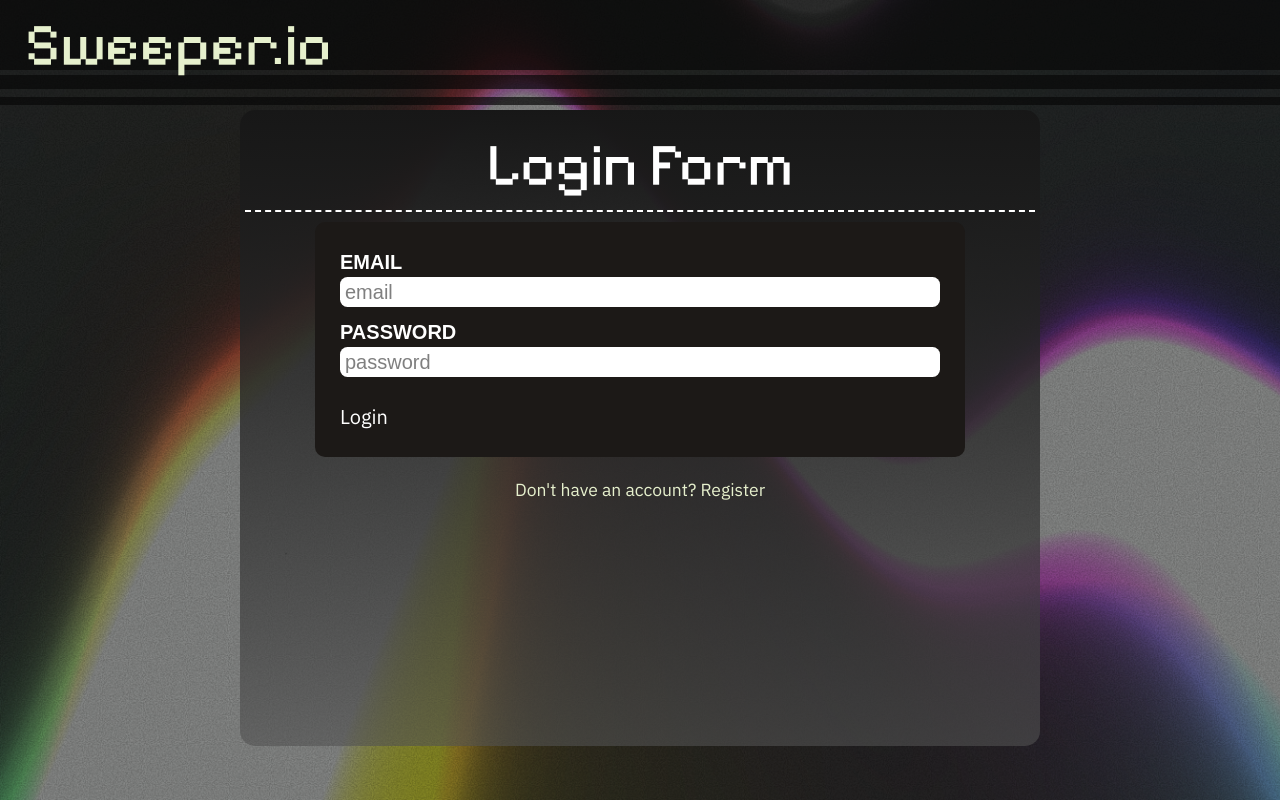
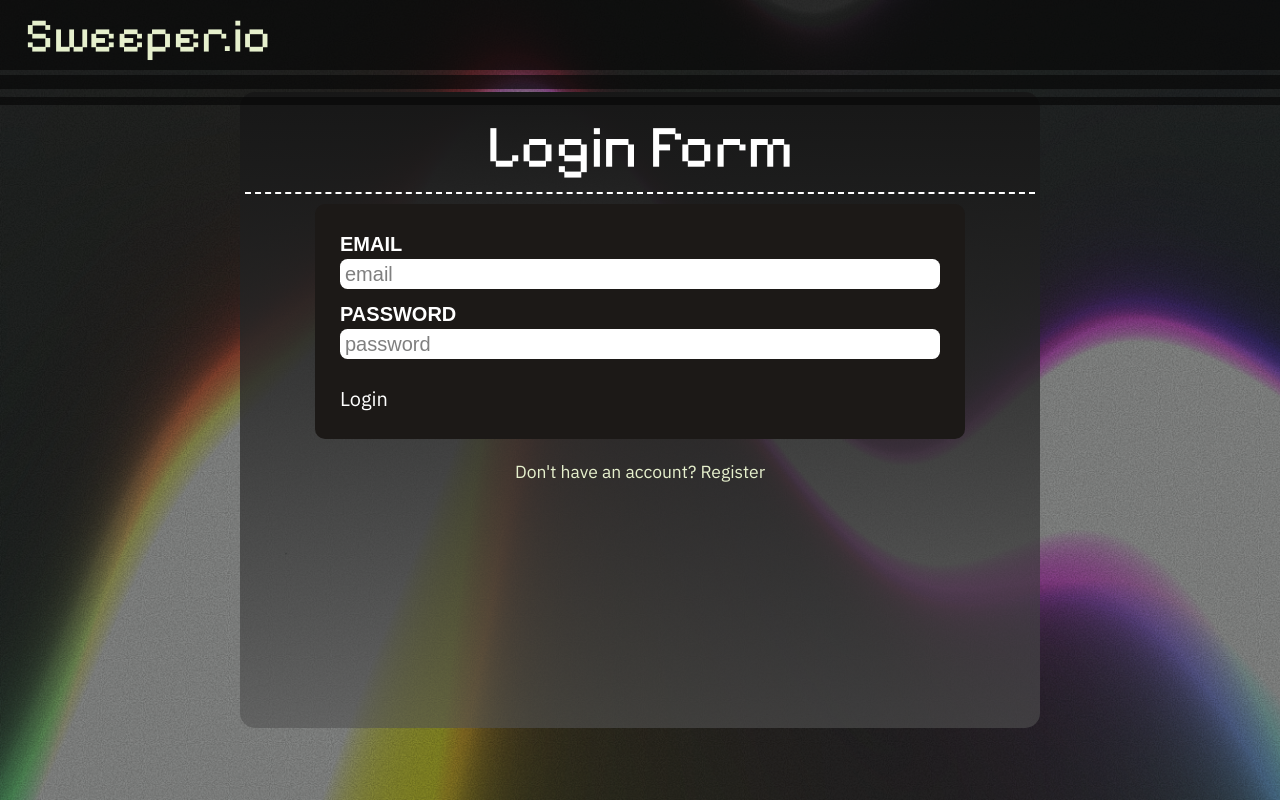
Before and after one commit to ClaraY05/cs35l-project-minesweeper, a React (Vite) app in the folder frontend/: page / in a window 1280 px wide. Built offline with nearby package versions, Linux system fonts and the light colour scheme.

Commit message:
make logo navigate to home

```diff
--- a/frontend/src/Layout.tsx
+++ b/frontend/src/Layout.tsx
@@ -19,7 +19,7 @@ const MainLayout = () => {
           <div className="bg-main/70 mt-1 h-[.7rem]"></div>
           <div className="bg-main/70 mt-1.5 h-[.4rem]"></div>
         </div>
-        <h1 className="flex font-pixel logo text-primary-text z-10 pl-5 shrink-0">Sweeper.io</h1>
+        <a href="/home" className="flex font-pixel logo text-primary-text z-10 pl-5 shrink-0">Sweeper.io</a>
         {user && !isLoginPage && (
 
       <div className="flex flex-row-reverse gap-5 z-10 pr-5 pt2 shrink-0">
--- a/frontend/src/index.css
+++ b/frontend/src/index.css
@@ -21,8 +21,12 @@ html{
     overflow: hidden;
 }
 
-strong.account, h1{
+strong.account, h1, a.logo{
     font-family: "Pixelify Sans", sans-serif;
+}
+
+a.logo {
+    font-size:2.4rem;
 }
 
 em, h2, h3, h4, p, ul, button{
```
